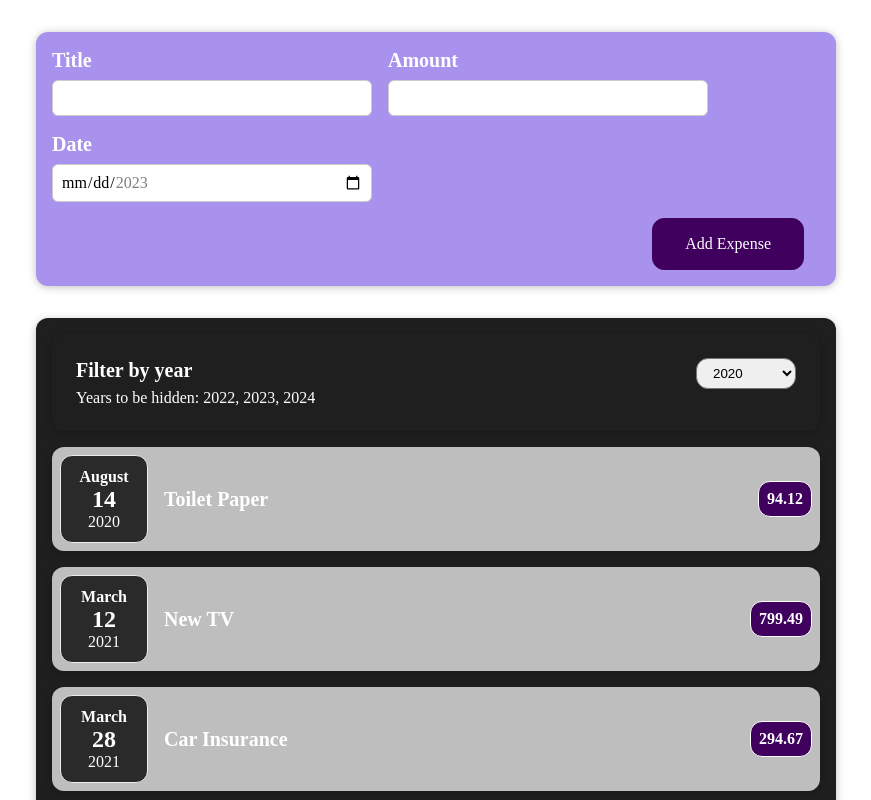
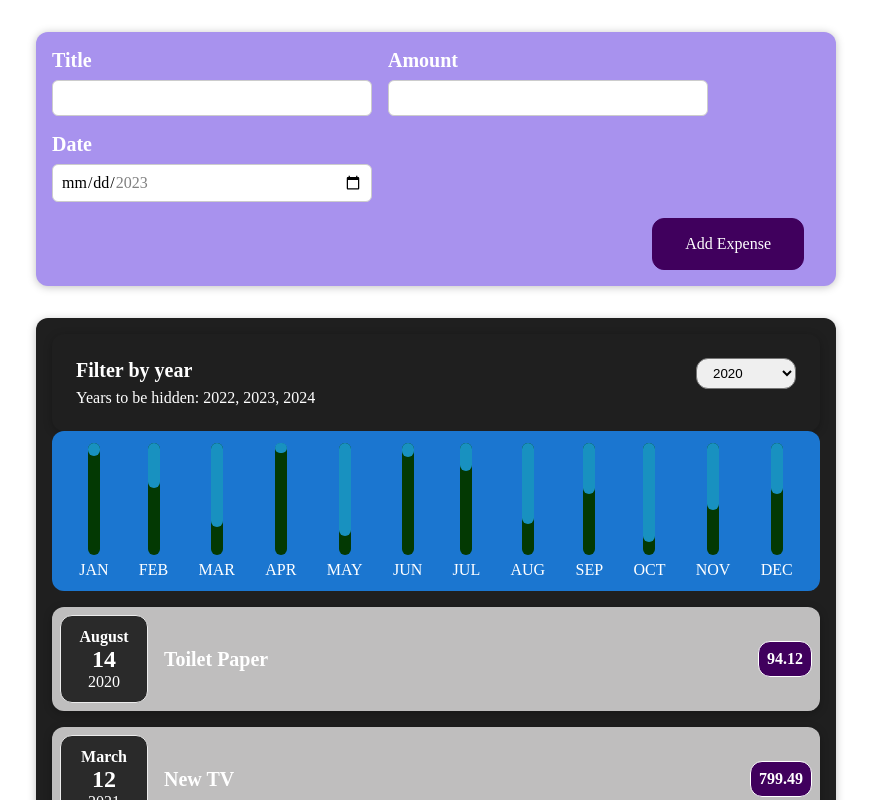
Before and after one commit to sudhansom/my-expenses, a React (Create React App) app: page / in a window 1280 px wide. Shown: the top 800 px of the page, without its empty margins (204-1075 px from the left). Built offline with nearby package versions, Linux system fonts and the light colour scheme.

Commit message:
fix chart bar

```diff
--- a/src/App.js
+++ b/src/App.js
@@ -6,6 +6,7 @@ import "./App.css";
 import Card from "./components/UI/Card";
 import NewExpense from "./components/NewExpense/NewExpense";
 import ExpenseFilter from "./components/Expenses/ExpenseFilter";
+import ExpenseChart from "./components/Chart/ExpenseChart";
 
 const DUMMY_EXPENSES = [
   {
@@ -50,7 +51,8 @@ const App = () => {
     <>
       <NewExpense onGetData={getData} />
       <Card id="card1" className="expenses">
-        <ExpenseFilter id="exp-1" onSelectedYear={getSelectedYear} />
+        <ExpenseFilter onSelectedYear={getSelectedYear} />
+        {expenses.length && <ExpenseChart expenses={expenses} />}
         {expenses.length ? (
           expenses.map((item) => <ExpenseItem key={item.id} item={item} />)
         ) : (
--- /dev/null
+++ b/src/components/Chart/ExpenseChart.css
@@ -0,0 +1,25 @@
+.chart-container {
+  background-color: #1b76d0;
+  height: 20vh;
+  padding: 12px;
+  border-radius: 12px;
+  display: flex;
+  justify-content: space-around;
+}
+.each-chart-bar {
+  width: 12px;
+  height: 90%;
+  border-radius: 6px;
+  background-color: rgb(3, 57, 3);
+}
+.bar-container {
+  display: flex;
+  flex-direction: column;
+  align-items: center;
+  gap: 6px;
+}
+.each-chart-bar-content {
+  background-color: rgb(24, 145, 192);
+  height: 40%;
+  border-radius: 12px;
+}
--- /dev/null
+++ b/src/components/Chart/ExpenseChart.js
@@ -0,0 +1,39 @@
+import React, { useState } from "react";
+
+import "./ExpenseChart.css";
+
+const DATA = [
+  { month: "JAN", value: Math.random() },
+  { month: "FEB", value: Math.random() },
+  { month: "MAR", value: Math.random() },
+  { month: "APR", value: Math.random() },
+  { month: "MAY", value: Math.random() },
+  { month: "JUN", value: Math.random() },
+  { month: "JUL", value: Math.random() },
+  { month: "AUG", value: Math.random() },
+  { month: "SEP", value: Math.random() },
+  { month: "OCT", value: Math.random() },
+  { month: "NOV", value: Math.random() },
+  { month: "DEC", value: Math.random() },
+];
+
+const ExpenseChart = ({ expenses }) => {
+  const [data, setData] = useState(DATA);
+
+  return (
+    <div className="chart-container">
+      {data.map((item, indx) => (
+        <div key={indx} className="bar-container">
+          <div className="each-chart-bar">
+            <div
+              className="each-chart-bar-content"
+              style={{ height: Math.random() * 100 }}></div>
+          </div>
+          <p>{item.month}</p>
+        </div>
+      ))}
+    </div>
+  );
+};
+
+export default ExpenseChart;
```
